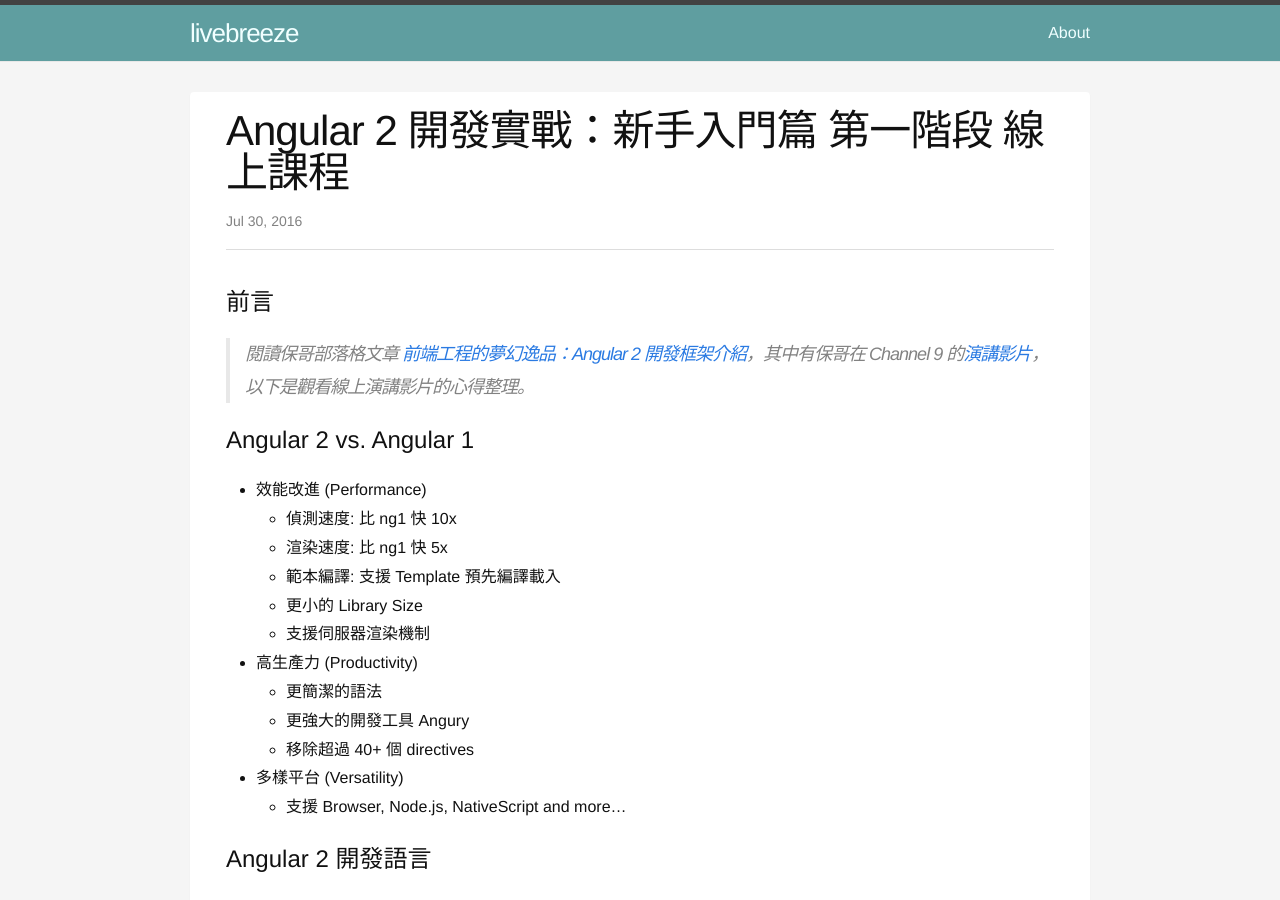
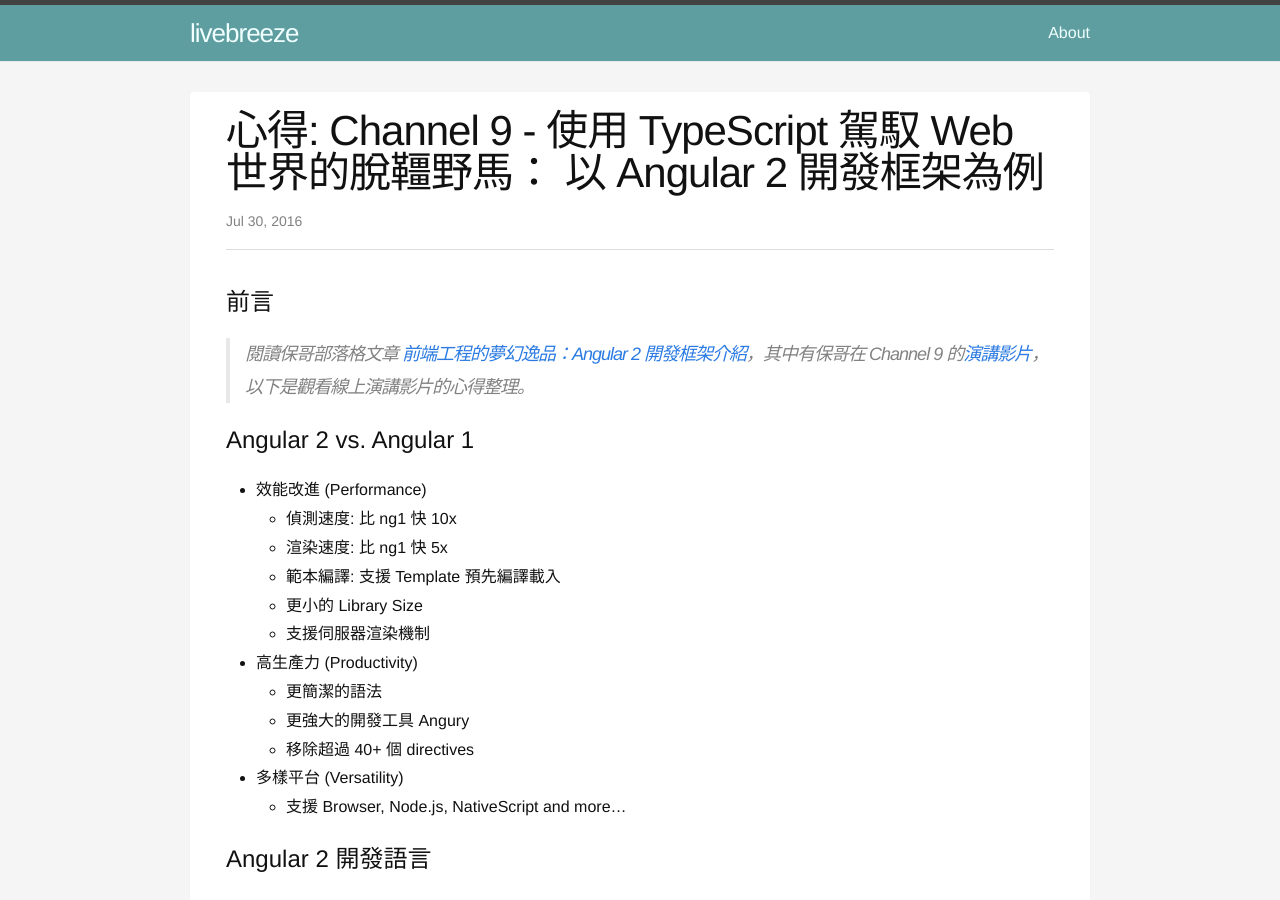
Before and after one commit to livebreeze-zz/livebreeze.github.io, a Jekyll site: the page built from _posts/2016-07-30-Ch9Class_UseTypeScriptToDevelopAngular2.md, in a window 1280 px wide and 900 px high. Built offline with Jekyll 4.4.1, drawn with Linux system fonts in a browser that asks for light colours; some web fonts are replaced; comment, search, counter and statistics services are not loaded.

Commit message:
update post title

```diff
--- a/_posts/2016-07-30-Ch9Class_UseTypeScriptToDevelopAngular2.md
+++ b/_posts/2016-07-30-Ch9Class_UseTypeScriptToDevelopAngular2.md
@@ -1,6 +1,6 @@
 ---
 layout: post
-title:  "Angular 2 開發實戰：新手入門篇 第一階段 線上課程"
+title:  "心得: Channel 9 - 使用 TypeScript 駕馭 Web 世界的脫韁野馬： 以 Angular 2 開發框架為例"
 date:   2016-07-30 23:05 +0800
 categories: ClassReview
 ---
```
